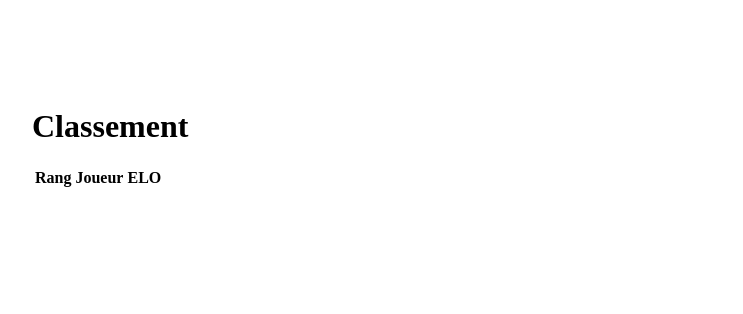
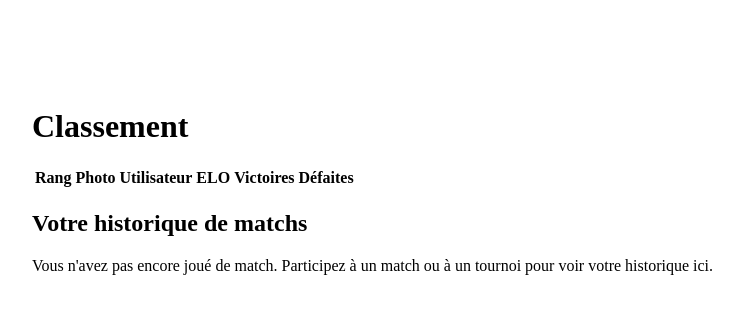
Before and after one commit to FlorentBelotti/42_cursus_ft_transcendence, a Django app: template django/src/templates/leaderboard.html in a window 1280 px wide. Shown: the top 314 px of the page, without its empty margins (76-819 px from the left). Run offline with Django 3.2, Linux system fonts and the light colour scheme; the template is opened without the code that fills it, so the values that code supplies are empty.

Commit message:
leaderboard and history ok

```diff
--- a/django/src/templates/header.html
+++ b/django/src/templates/header.html
@@ -9,8 +9,7 @@
             <li><button class="nav-button" data-url="{% url 'home' %}">Home</button></li>
             <li><button type="button" class="pong-button" id="pong-game-button">Pong Game</button></li>
             <li><button class="nav-button" data-url="{% url 'snake' %}">Snake</button></li>
-            <li><button class="nav-button" data-url="{% url 'leaderboard' %}">Leaderboard</button></li>
-            <!-- <li><button class="nav-button" data-url="{% url 'friends' %}">Friends</button></li> -->
+            <li><button class="nav-button" data-url="{% url 'leaderboard' %}">Stats</button></li>
             <span id="auth-buttons"></span>
         </ul>
     </nav>
--- a/django/src/templates/leaderboard.html
+++ b/django/src/templates/leaderboard.html
@@ -9,27 +9,30 @@
             <thead>
                 <tr class="bg-gray-100">
                     <th class="px-4 py-2 text-left">Rang</th>
-                    <th class="px-4 py-2 text-left">Joueur</th>
-                    <th class="px-4 py-2 text-right">ELO</th>
+                    <th class="px-4 py-2 text-left">Photo</th>
+                    <th class="px-4 py-2 text-left">Utilisateur</th>
+                    <th class="px-4 py-2 text-center">ELO</th>
+                    <th class="px-4 py-2 text-center">Victoires</th>
+                    <th class="px-4 py-2 text-center">Défaites</th>
                 </tr>
             </thead>
             <tbody>
                 {% for user in users %}
-                <tr class="border-t hover:bg-gray-50">
+                <tr class="border-t hover:bg-gray-50 {% if user == request.user %}bg-blue-50{% endif %}">
                     <td class="px-4 py-3 text-left">{{ forloop.counter }}</td>
-                    <td class="px-4 py-3 text-left flex items-center">
+                    <td class="px-4 py-3 text-left">
                         {% if user.profile_picture %}
-                            <img src="{{ user.profile_picture.url }}" alt="{{ user.username }}" class="profile-picture mr-3">
+                            <img src="{{ user.profile_picture.url }}" alt="{{ user.username }}" class="profile-picture">
                         {% else %}
-                            <div class="profile-picture bg-gray-300 mr-3 flex items-center justify-center">
+                            <div class="profile-picture bg-gray-300 flex items-center justify-center">
                                 <span>{{ user.username|first|upper }}</span>
                             </div>
                         {% endif %}
-                        <span>{{ user.username }}</span>
                     </td>
-                    <td class="px-4 py-3 text-right font-medium">{{ user.elo }} points</td>
-                    <td class="px-4 py-3 text-right font-medium">{{ user.wins }} wins</td>
-                    <td class="px-4 py-3 text-right font-medium">{{ user.losses }} losses</td>
+                    <td class="px-4 py-3 text-left font-medium">{{ user.username }}</td>
+                    <td class="px-4 py-3 text-center">{{ user.elo }}</td>
+                    <td class="px-4 py-3 text-center">{{ user.wins }}</td>
+                    <td class="px-4 py-3 text-center">{{ user.losses }}</td>
                 </tr>
                 {% endfor %}
             </tbody>
@@ -37,4 +40,77 @@
     </div>
 </div>
 
+<!-- Match History Section -->
+<div class="container mx-auto p-4 mt-8">
+    <h2 class="text-2xl font-bold mb-6">Votre historique de matchs</h2>
+
+    {% if user_history %}
+    <div class="overflow-x-auto bg-white rounded-lg shadow">
+        <table class="w-full table-auto" id="history-table">
+            <thead>
+                <tr class="bg-gray-100">
+                    <th class="px-4 py-2 text-left">Date</th>
+                    <th class="px-4 py-2 text-left">Photo</th>
+                    <th class="px-4 py-2 text-left">Adversaire</th>
+                    <th class="px-4 py-2 text-left">Type de match</th>
+                    <th class="px-4 py-2 text-center">Résultat</th>
+                </tr>
+            </thead>
+            <tbody>
+                {% for match in user_history %}
+                <tr class="border-t hover:bg-gray-50 {% if match.result == 'win' %}bg-green-50{% elif match.result == 'loose' %}bg-red-50{% endif %}">
+                    <td class="px-4 py-3 text-left">{{ match.timestamp|slice:":19" }}</td>
+                    <td class="px-4 py-3 text-left">
+                        {% if match.opponent_picture_url %}
+                            <img src="{{ match.opponent_picture_url }}" alt="{{ match.opponent_username }}" class="profile-picture">
+                        {% else %}
+                            <div class="profile-picture bg-gray-300 flex items-center justify-center">
+                                <span>{{ match.opponent_username|first|upper }}</span>
+                            </div>
+                        {% endif %}
+                    </td>
+                    <td class="px-4 py-3 text-left">{{ match.opponent_username }}</td>
+                    <td class="px-4 py-3 text-left">
+                        {% if match.match_type == 'tournament_semifinal' %}
+                            Demi-finale de tournoi
+                        {% elif match.match_type == 'tournament_third_place' %}
+                            Match pour la 3ème place
+                        {% elif match.match_type == 'tournament_final' %}
+                            Finale de tournoi
+                        {% else %}
+                            Match classique
+                        {% endif %}
+                    </td>
+                    <td class="px-4 py-3 text-center font-bold {% if match.result == 'win' %}text-green-600{% elif match.result == 'loose' %}text-red-600{% endif %}">
+                        {% if match.result == 'win' %}
+                            Victoire
+                        {% elif match.result == 'loose' %}
+                            Défaite
+                        {% else %}
+                            {{ match.result }}
+                        {% endif %}
+                    </td>
+                </tr>
+                {% endfor %}
+            </tbody>
+        </table>
+    </div>
+    {% else %}
+    <div class="bg-white rounded-lg shadow p-6 text-center">
+        <p>Vous n'avez pas encore joué de match. Participez à un match ou à un tournoi pour voir votre historique ici.</p>
+    </div>
+    {% endif %}
+</div>
+
+<!-- Add this CSS to match your friends.html styling for profile pictures -->
+<style>
+    .profile-picture {
+        width: 40px;
+        height: 40px;
+        border-radius: 50%;
+        object-fit: cover;
+        display: inline-flex;
+    }
+</style>
+
 <script src="{% static 'js/leaderboard.js' %}"></script>
--- a/django/src/users/models.py
+++ b/django/src/users/models.py
@@ -12,6 +12,7 @@ class customUser(AbstractUser):
     losses = models.IntegerField(default=0)
     friends = models.ManyToManyField("self", blank=True)
     nickname = models.CharField(max_length=30, blank=True, null=True)
+    history = models.JSONField(default=list, blank=True)
 
     def __str__(self):
         return self.username
--- a/django/src/users/views.py
+++ b/django/src/users/views.py
@@ -41,7 +41,8 @@ def create_user(request):
             elo=1000,
             profile_picture='profile_pictures/arcane_from_arcane.png',
             wins=0,
-            losses=0
+            losses=0,
+            history=[]
         )
         return Response(UserSerializer(user).data, status=status.HTTP_201_CREATED)
     return Response(serializer.errors, status=status.HTTP_400_BAD_REQUEST)
```
Also changed, not shown: django/src/game/consumers.py (+99 -6 lines), django/src/views/views.py (+30 -3 lines), django/src/users/migrations/0004_customuser_history.py (added).
